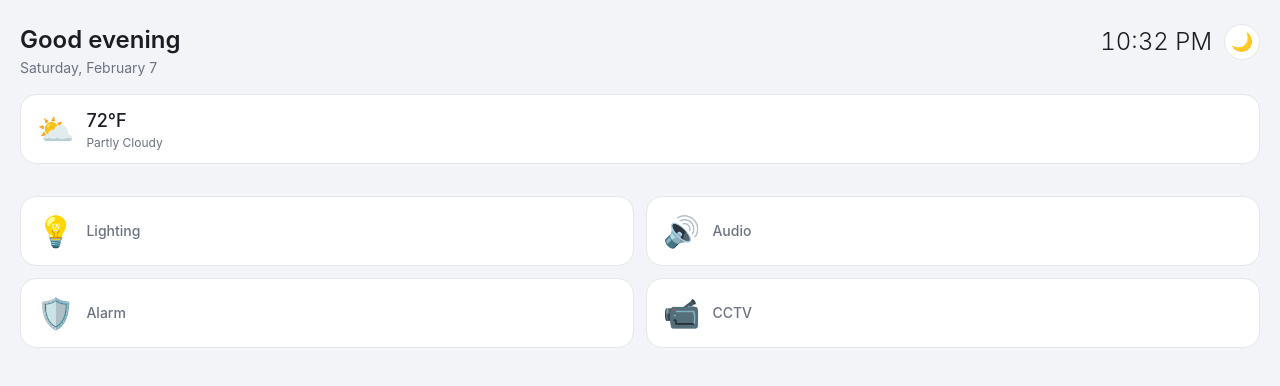
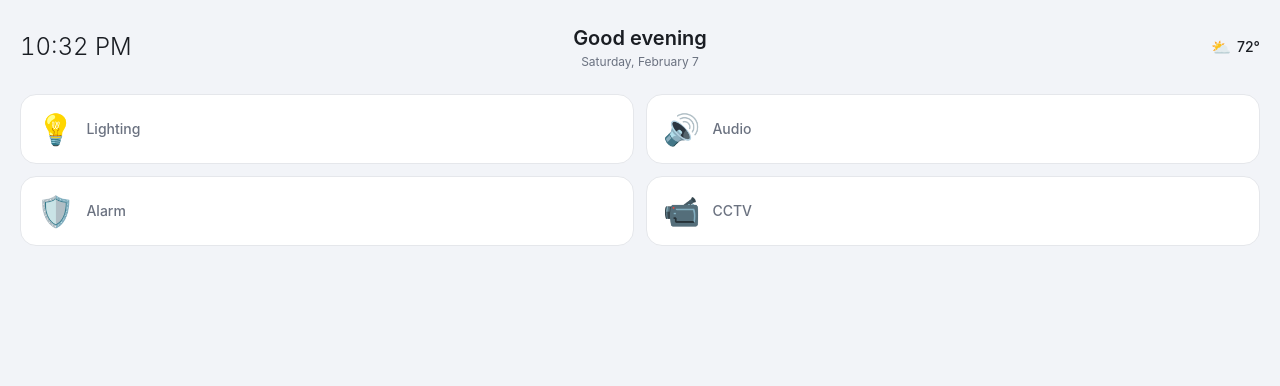
Before and after one commit to nikovacs/Ironwood-Home-Assistant-Dashboard, a Vue app: page / in a window 1280 px wide. Shown: the top 386 px of the page. Built offline with nearby package versions, Linux system fonts and the light colour scheme.

Commit message:
improve headaer

```diff
--- a/src/components/GreetingHeader.vue
+++ b/src/components/GreetingHeader.vue
@@ -3,48 +3,37 @@ import { useGreeting } from '../composables/useGreeting'
 import { useTheme } from '../composables/useTheme'
 
 const { greeting, timeString, dateString } = useGreeting()
-const { isDark, toggle } = useTheme()
+useTheme()
 
 interface Props {
   weatherTemp?: string
-  weatherCondition?: string
   weatherIcon?: string
 }
 
 withDefaults(defineProps<Props>(), {
-  weatherTemp: '72°F',
-  weatherCondition: 'Partly Cloudy',
+  weatherTemp: '72°',
   weatherIcon: '⛅',
 })
 </script>
 
 <template>
-  <header class="px-5 pt-6 pb-4">
-    <!-- Top row: greeting + theme toggle -->
-    <div class="flex items-start justify-between">
-      <div>
-        <h1 class="text-2xl font-semibold text-text-primary">{{ greeting }}</h1>
-        <p class="mt-0.5 text-sm text-text-secondary">{{ dateString }}</p>
+  <header class="px-5 pt-6 pb-2">
+    <div class="flex items-center justify-between">
+      <!-- Left: time -->
+      <div class="flex-1">
+        <span class="text-2xl font-light tabular-nums text-text-primary">{{ timeString }}</span>
       </div>
-      <div class="flex items-center gap-3">
-        <span class="text-2xl font-light tabular-nums text-text-primary">{{ timeString }}</span>
-        <button
-          @click="toggle"
-          class="flex h-9 w-9 items-center justify-center rounded-full bg-surface-card text-lg border border-border-subtle
-                 active:scale-95 transition-transform duration-150"
-          :aria-label="isDark ? 'Switch to light mode' : 'Switch to dark mode'"
-        >
-          {{ isDark ? '☀️' : '🌙' }}
-        </button>
+
+      <!-- Center: greeting + date -->
+      <div class="text-center">
+        <h1 class="text-xl font-semibold text-text-primary">{{ greeting }}</h1>
+        <p class="mt-0.5 text-xs text-text-secondary">{{ dateString }}</p>
       </div>
-    </div>
 
-    <!-- Weather strip -->
-    <div class="mt-4 flex items-center gap-3 rounded-2xl bg-surface-card border border-border-subtle px-4 py-3">
-      <span class="text-3xl">{{ weatherIcon }}</span>
-      <div class="flex-1">
-        <span class="text-lg font-medium text-text-primary">{{ weatherTemp }}</span>
-        <p class="text-xs text-text-secondary">{{ weatherCondition }}</p>
+      <!-- Right: weather -->
+      <div class="flex-1 flex items-center justify-end gap-1.5">
+        <span class="text-base">{{ weatherIcon }}</span>
+        <span class="text-sm font-medium text-text-primary">{{ weatherTemp }}</span>
       </div>
     </div>
   </header>
--- a/src/composables/useTheme.ts
+++ b/src/composables/useTheme.ts
@@ -1,17 +1,24 @@
-import { ref, watchEffect, type Ref } from 'vue'
+import { ref, watchEffect, onMounted, onUnmounted, type Ref } from 'vue'
 
-const isDark: Ref<boolean> = ref(
-  window.matchMedia('(prefers-color-scheme: dark)').matches
-)
+const mediaQuery: MediaQueryList = window.matchMedia('(prefers-color-scheme: dark)')
+const isDark: Ref<boolean> = ref(mediaQuery.matches)
 
-export function useTheme(): { isDark: Ref<boolean>; toggle: () => void } {
+function handleChange(e: MediaQueryListEvent): void {
+  isDark.value = e.matches
+}
+
+export function useTheme(): { isDark: Ref<boolean> } {
+  onMounted(() => {
+    mediaQuery.addEventListener('change', handleChange)
+  })
+
+  onUnmounted(() => {
+    mediaQuery.removeEventListener('change', handleChange)
+  })
+
   watchEffect(() => {
     document.documentElement.classList.toggle('dark', isDark.value)
   })
 
-  function toggle(): void {
-    isDark.value = !isDark.value
-  }
-
-  return { isDark, toggle }
+  return { isDark }
 }
```
